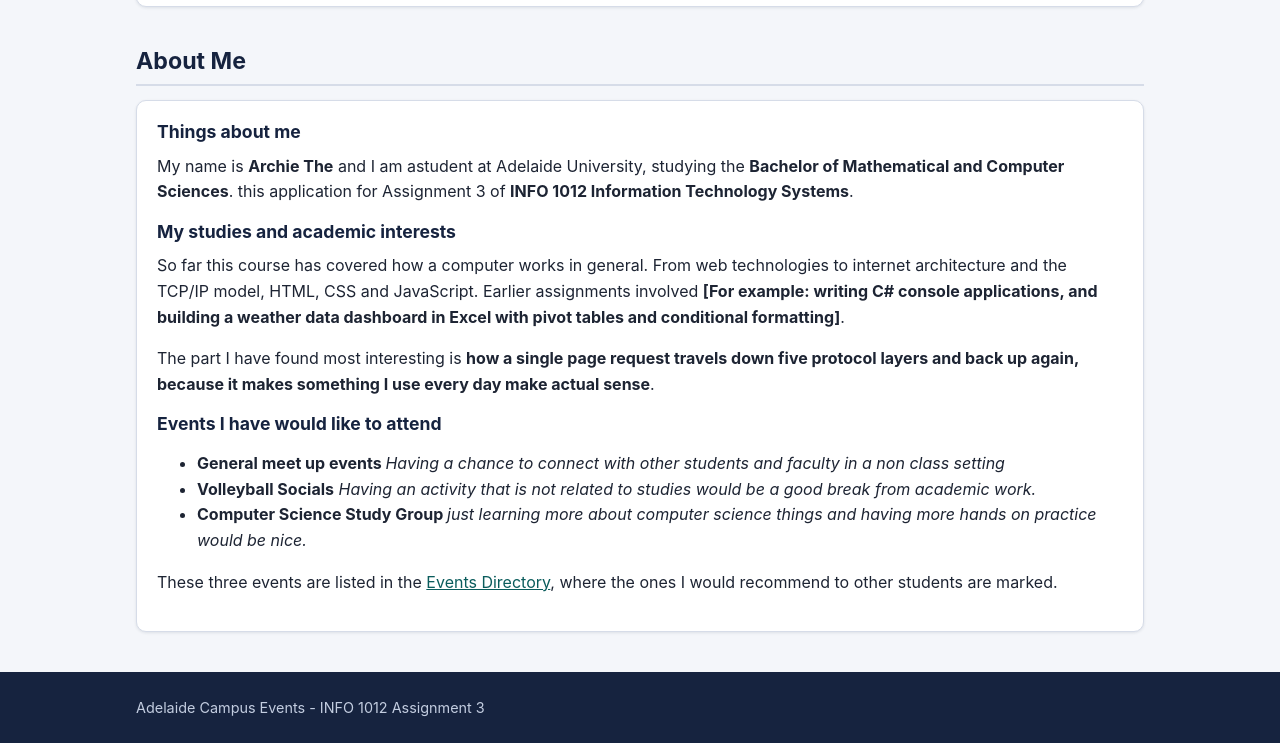
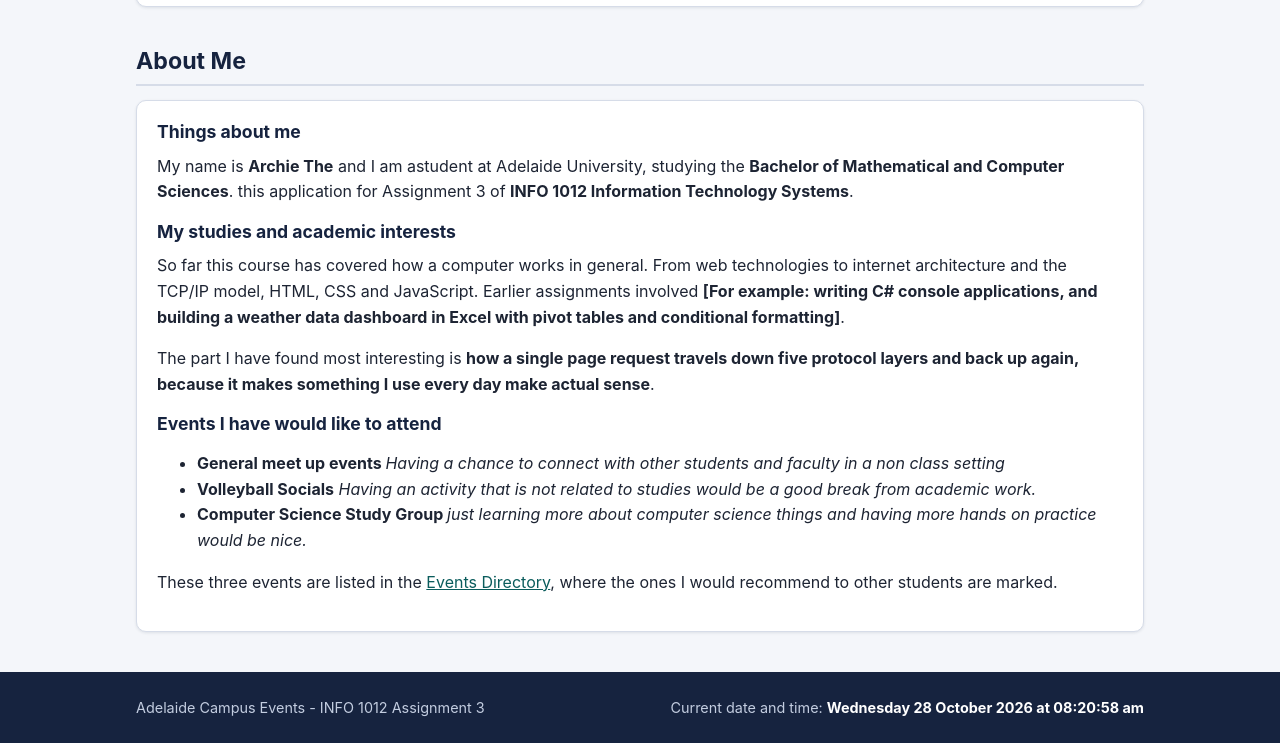
Before and after one commit to ArchieThe/Webdesign-Assignment, a plain HTML site: page index.html in a window 1280 px wide. Shown: the part 1943-2686 px from the top of the page. Drawn offline with Linux system fonts and the light colour scheme.

Commit message:
show a live date and time in the footer

```diff
--- a/index.html
+++ b/index.html
@@ -157,9 +157,11 @@
   <footer class="site-footer">
     <div class="container">
       <span>Adelaide Campus Events - INFO 1012 Assignment 3</span>
+      <span>Current date and time: <strong><time id="live-clock"></time></strong></span>
     </div>
   </footer>
 
+  <script src="js/clock.js"></script>
   <script src="js/home.js"></script>
 </body>
 </html>
--- /dev/null
+++ b/js/clock.js
@@ -0,0 +1,31 @@
+
+/* clock.js — the live date and time shown in the page footer*/
+
+(function () {
+  const clock = document.getElementById('live-clock');
+
+  // leaving early avoids an error.
+  if (!clock) return;
+
+  /* Intl.DateTimeFormat produces a date format */
+  const formatter = new Intl.DateTimeFormat('en-AU', {
+    weekday: 'long',
+    day:     'numeric',
+    month:   'long',
+    year:    'numeric',
+    hour:    '2-digit',
+    minute:  '2-digit',
+    second:  '2-digit',
+    hour12:  true
+  });
+
+  function tick() {
+    const now = new Date();
+    clock.textContent = formatter.format(now);
+    // datetime holds a machine-readable copy for screen readers and search engines
+    clock.setAttribute('datetime', now.toISOString());
+  }
+
+  tick();
+  setInterval(tick, 1000); // then update once per second
+})();
--- a/js/home.js
+++ b/js/home.js
@@ -67,10 +67,7 @@
     });
   }
 
-  /* The modulo operator (%) is what makes the gallery cycle: when `current`
-     reaches the end of the array it wraps back around to 0 instead of running
-     off the end. Adding GALLERY.length before the % handles going backwards,
-     because in JavaScript -1 % 4 is -1, not 3. */
+  /* The modulo operator (%) is what makes the gallery cycle */
   function step(by) {
     current = (current + by + GALLERY.length) % GALLERY.length;
     show(current);
```
